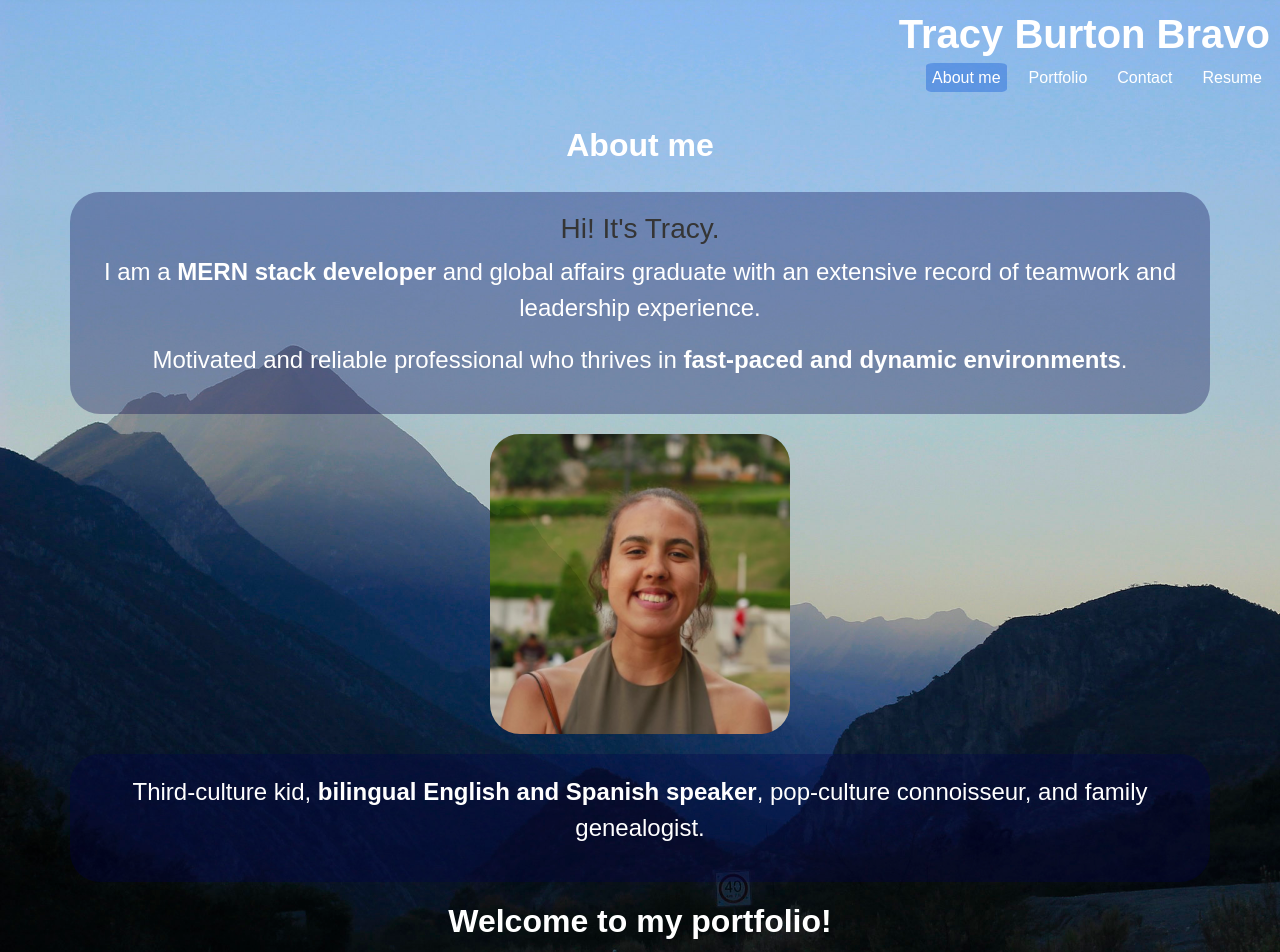
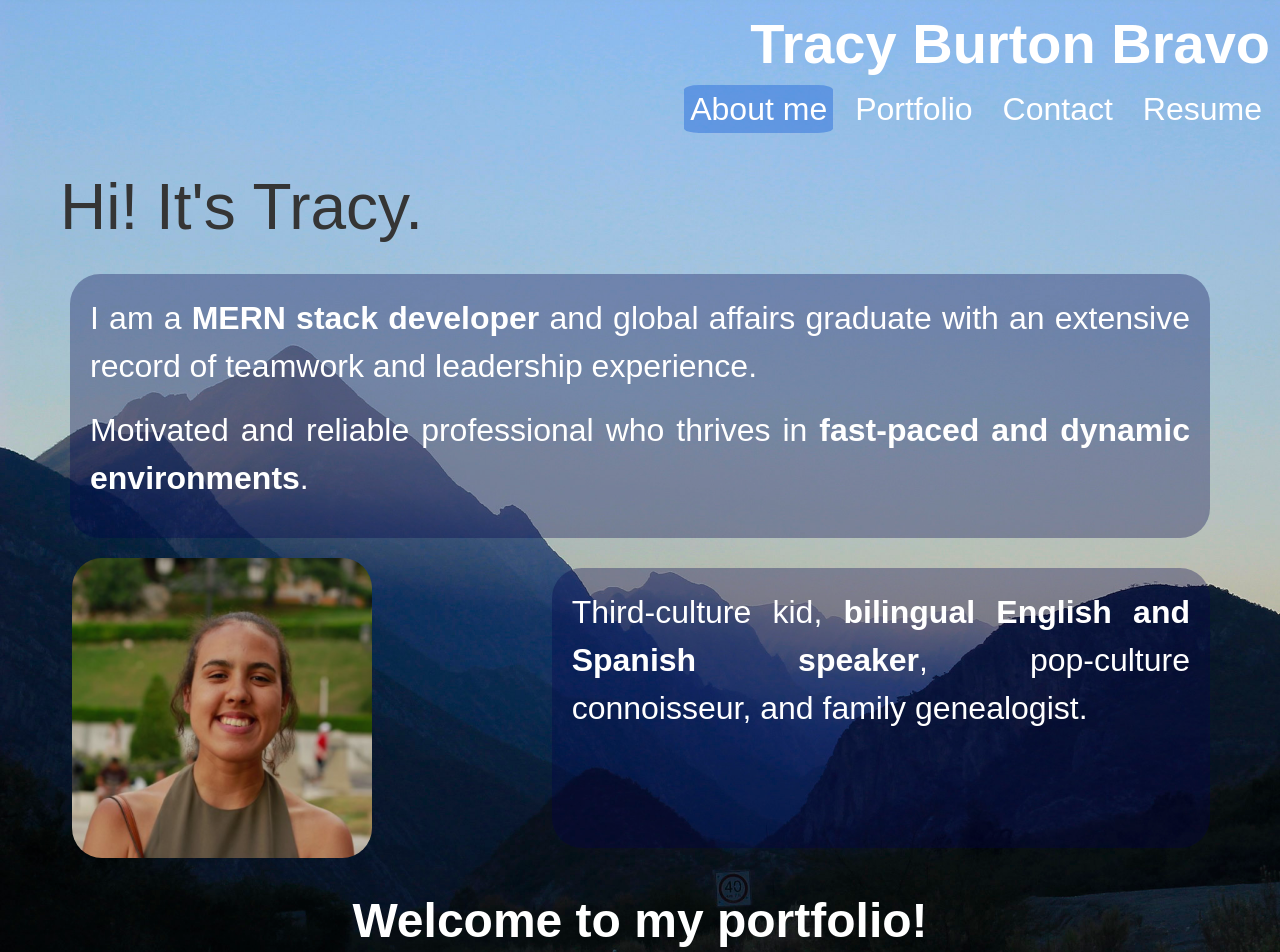
Before and after one commit to tracybrtn/react-portfolio, a React (Create React App) app: page / in a window 1280 px wide. Shown: the top 952 px of the page. Built offline with nearby package versions, Linux system fonts and the light colour scheme.

Commit message:
about-me optimized for iPads

```diff
--- a/src/components/About/index.js
+++ b/src/components/About/index.js
@@ -9,13 +9,8 @@ import avatarImage from "../../../src/assets/images/Avatar-Tracy.png";
 function About() {
   return(
     <section id="about-me" className="d-flex flex-column">
-      <div>
-        <h2>About me</h2>
-      </div>
+      <h2>Hi! It's Tracy.</h2>
       <div className="description">
-        <h3>
-          Hi! It's Tracy.
-        </h3>
         <p>
           I am a&nbsp;
           <span>
@@ -31,6 +26,7 @@ function About() {
           .
         </p>
       </div>
+      <div className="photo-and-text">
         <div className="container">
           <img
             src={avatarImage}
@@ -46,7 +42,8 @@ function About() {
             , pop-culture connoisseur, and family genealogist.
           </p>
         </div>
-      <h2>Welcome to my portfolio!</h2>
+      </div>
+        <h3>Welcome to my portfolio!</h3>
     </section>
   );
 }
--- a/src/index.css
+++ b/src/index.css
@@ -21,6 +21,7 @@
 body {
   margin: 0;
   font-family: 'Montserrat', sans-serif;
+  color: var(--primary-color);
   -webkit-font-smoothing: antialiased;
   -moz-osx-font-smoothing: grayscale;
   background-image: url("../src/assets/images/background-image.jpg");
@@ -31,18 +32,17 @@ body {
 }
 
 h2 {
-  color: var(--primary-color);
   font-weight: 800;
 }
 
 h3 {
-  font-weight: 200;
-  color: var(--secondary-color)
+  font-weight: 900;
 }
 
 p {
   font-size: 1.3em;
   color: var(--primary-color);
+  font-weight: 100;
 }
 
 /*HEADER*/
@@ -126,6 +126,11 @@ main {
 
 .description span {
   font-weight: 600;
+}
+
+#about-me h2 {
+  color: var(--secondary-color);
+  font-weight: 200;
 }
 
 
@@ -249,13 +254,30 @@ main {
 
 /* Media Queries */
 @media screen and (min-width: 768px) {
+
+  h1 {
+    font-size: 3.5em;
+  }
+
+  h2 {
+    font-size: 4em;
+    text-align: left;
+  }
+
+  h3 {
+    font-size: 3em;
+    text-align: center;
+    margin-top: 0.5em;
+  }
+
+  p {
+    font-size: 2em;
+  }
+
+  /*HEADER*/
   header {
     align-items: flex-end;
     padding: 10px 10px 0 5px;
-   }
-
-  h2 {
-    font-size: xx-large;
   }
 
   header nav ul {
@@ -263,22 +285,33 @@ main {
   column-gap: 14px;
   }
 
-  header nav a {
-  font-size: calc(1em + 1vw);
+  header nav li {
+    font-size: 2em
   }
 
+  /*ABOUT*/
   #about-me {
-    padding: 100px 50px 90px;
+    padding: 20px 50px 40px;
+    text-align: justify;
   }
 
-  p {
-    font-size: x-large;
+  .description {
+    display: flex;
+    flex-direction: column;
   }
 
-  .box {
+  .photo-and-text {
     display: flex;
-    flex-direction: column;
-    row-gap: 20px;
+  }
+
+  .container {
+    display: flex;
+    align-items:center;
+  }
+
+  /*Nav*/
+  nav li {
+    font-size: 1.5em;
   }
 
   #contact-form {
@@ -289,8 +322,13 @@ main {
     text-align: center;
   }
 
-  body {
-    padding-bottom: auto;
+  /*Footer*/
+  footer {
+    padding: 10px;
+  }
+
+  .logo {
+    max-height: 60px;
   }
 
   form {
```
Lines whose indentation alone changed are shown as unchanged.
